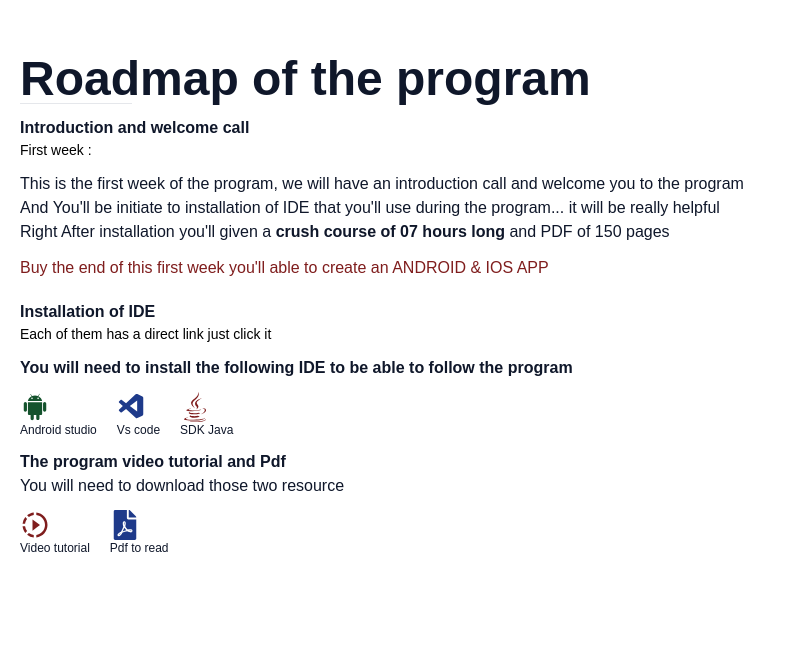
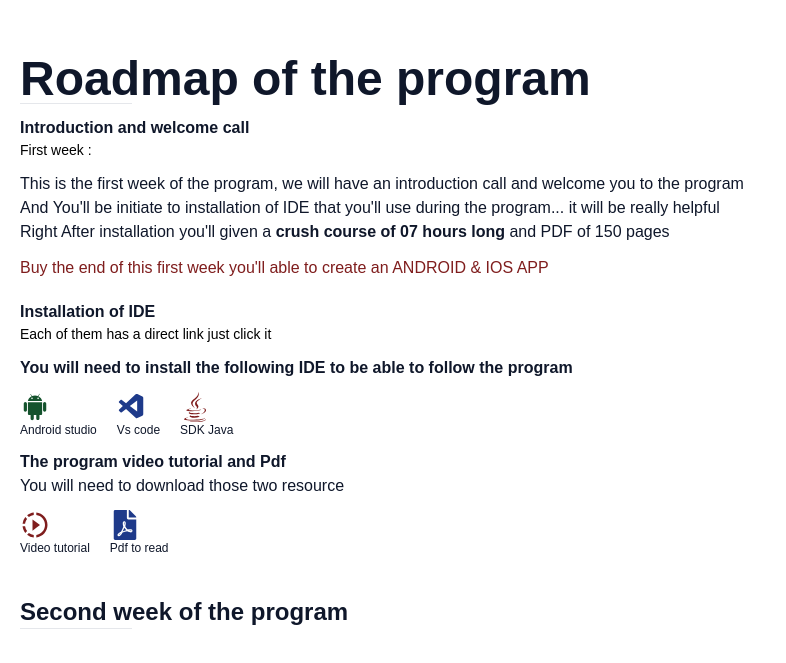
Before and after one commit to tchasinga/native-present, a React (Vite) app: page / in a window 1280 px wide. Shown: the part 819-1482 px from the top of the page, without its empty margins (0-786 px from the left). Before the commit the page ends 1439 px from the top, so only its background shows below. Built offline with nearby package versions, Linux system fonts and the light colour scheme.

Commit message:
new code is added  now

```diff
--- a/src/Pages/Program.jsx
+++ b/src/Pages/Program.jsx
@@ -74,6 +74,11 @@ export default function Program() {
                  </ul>
                  </div>
          </div>
+
+         <div className="py-10">
+              <h3 className="text-2xl text-slate-900 font-semibold">Second week of the program</h3>
+              <hr className="w-28 " />
+         </div>
     </div>
   )
 }
```
